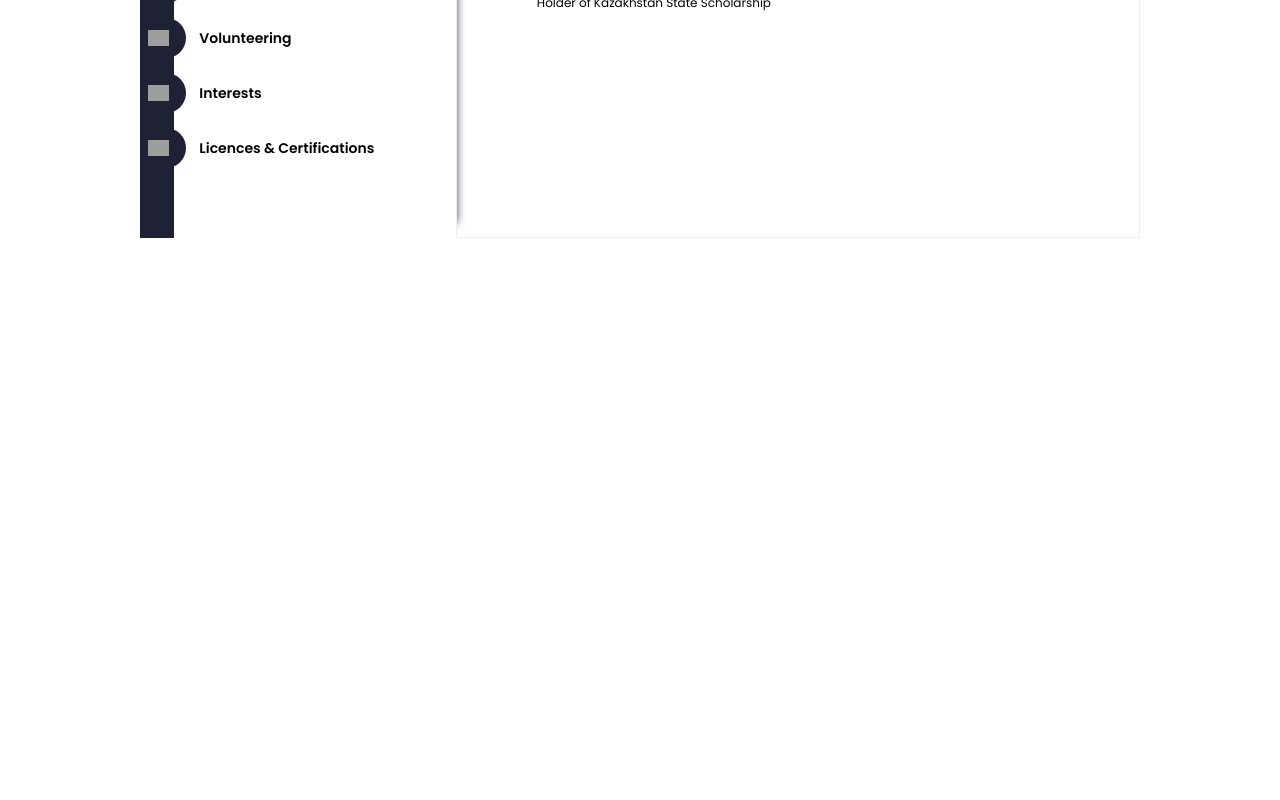
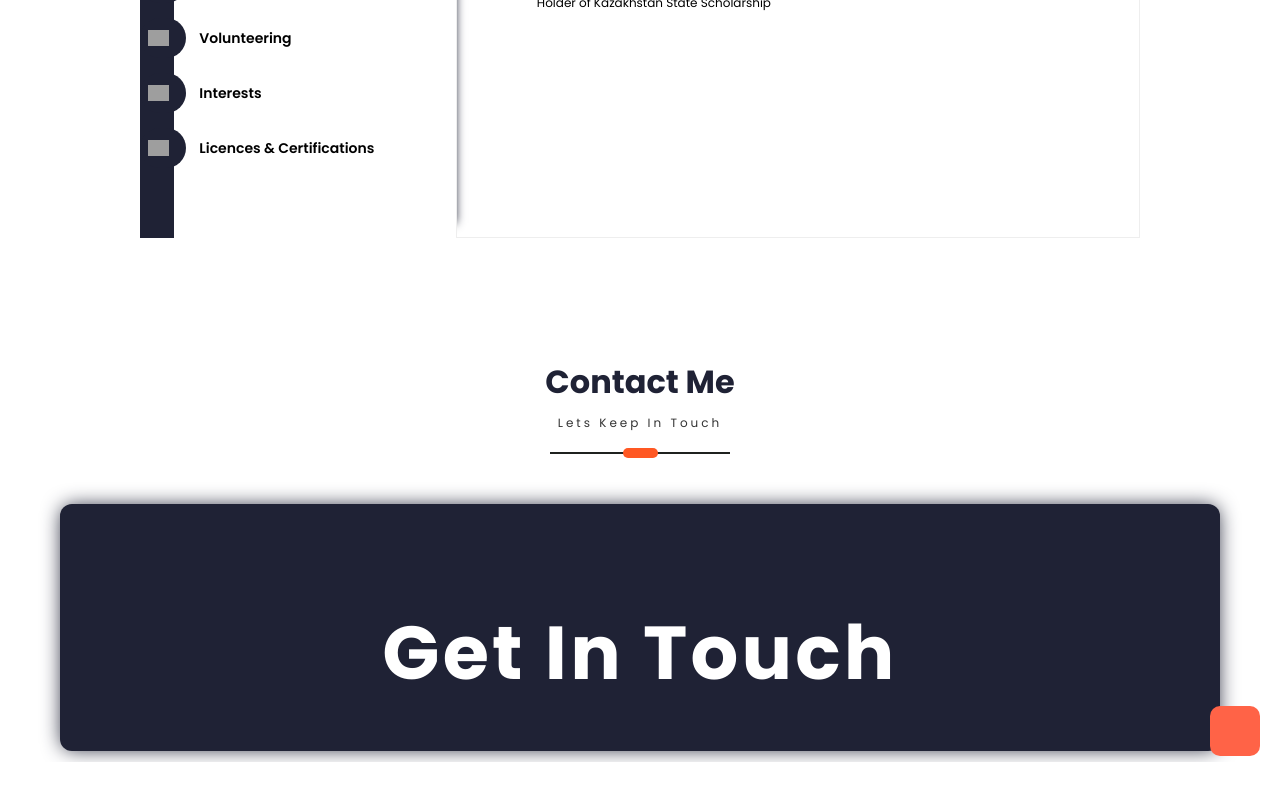
Before and after one commit to pernebay-arailym/cv-portfolio, a React (Vite) app: page / in a window 1280 px wide. Shown: the part 1682-2482 px from the top of the page. After the commit the page ends 2444 px from the top, so only its background shows below. Built offline with nearby package versions, Linux system fonts and the light colour scheme; grey boxes are pictures that could not be loaded.

Commit message:
:bug: :lipstick: fix contact me

```diff
--- a/src/PortfolioContainer/ContactMe/ContactMe.css
+++ b/src/PortfolioContainer/ContactMe/ContactMe.css
@@ -1,8 +1,8 @@
 .main-container {
-  min-height: 100vh;
+  min-height: 30vh;
   /* background-image: url("../../assets/ContactMe/contact_us.jpeg"); */
 
-  margin: 100px 0 -450px 0;
+  margin: 0px 0 -150px 0;
 }
 
 .central-form {
@@ -24,6 +24,7 @@
   font-family: "Poppins Bold";
   letter-spacing: 0.2rem;
   margin-bottom: 20px;
+  height: 30px;
 }
 
 .back-form {
--- a/src/PortfolioContainer/ContactMe/ContactMe.tsx
+++ b/src/PortfolioContainer/ContactMe/ContactMe.tsx
@@ -4,22 +4,22 @@ import { toast } from "react-toastify";
 */
 // import load1 from "../../../src/images/load2.gif";
 // import imgBack from "../../../src/images/mailz.jpeg";
-// import Footer from "../../PortfolioContainer/footer/Footer";
+import Footer from "../../PortfolioContainer/footer/Footer";
 import Typewriter from "../../components/Typewriter";
-// import Animations from "../../utilities/Animations";
+import Animations from "../../utilities/Animations";
 import ScreenHeading from "../../utilities/ScreenHeading/ScreenHeading";
-// import ScrollService from "../../utilities/ScrollService";
+import ScrollService from "../../utilities/ScrollService";
 import "./ContactMe.css";
 
 export default function ContactMe(props: any) {
-  /*
+
   let fadeInScreenHandler = (screen: any) => {
     if (screen.fadeInScreen !== props.id) return;
     Animations.animations.fadeInScreen(props.id);
   };
   const fadeInSubscription =
     ScrollService.currentScreenFadeIn.subscribe(fadeInScreenHandler);
-
+/*
   const [name, setName] = useState("");
   const [email, setEmail] = useState("");
   const [message, setMessage] = useState("");
@@ -72,7 +72,7 @@ export default function ContactMe(props: any) {
       <div className="central-form">
         <div className="col">
           <h2 className="title">
-            <Typewriter texts={["Get In Touch 📧"]} delay={100} />
+            <Typewriter texts={["Get In Touch 📧"]} delay={200} />
           </h2>{" "}
           <a href="https://www.linkedin.com/in/arailympernebay/">
             <i className="fa fa-linkedin-square"></i>
@@ -119,7 +119,7 @@ export default function ContactMe(props: any) {
 
                 */}
       </div>
-      {/*  <Footer /> */}
+      <Footer />
     </div>
   );
 }
```
